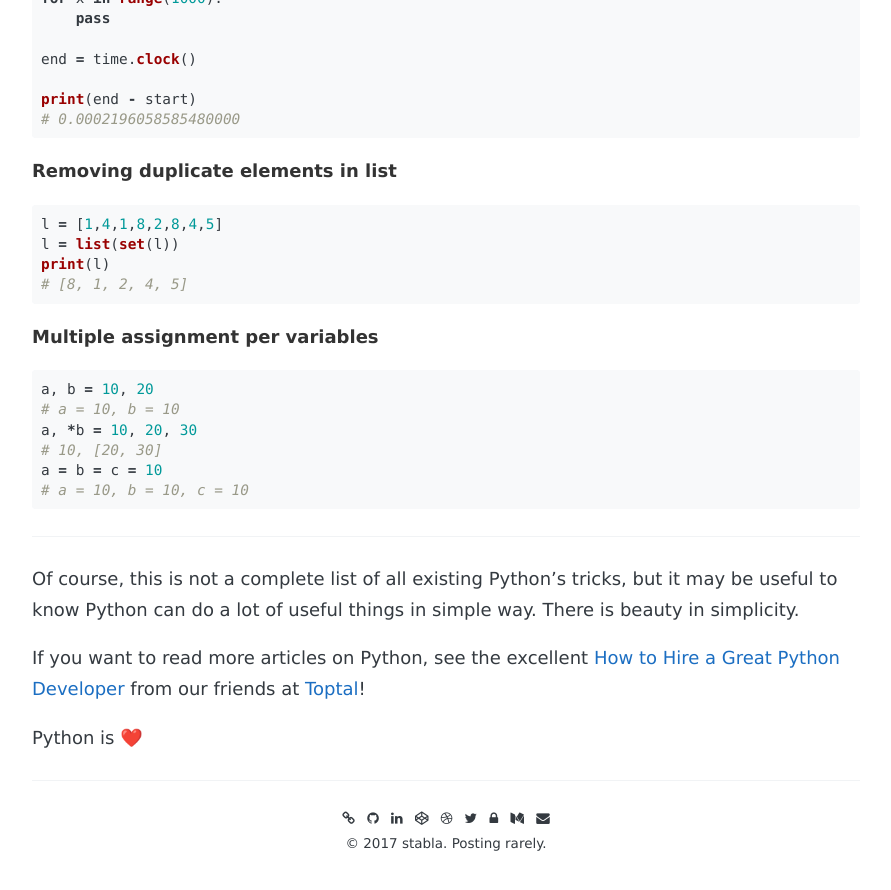
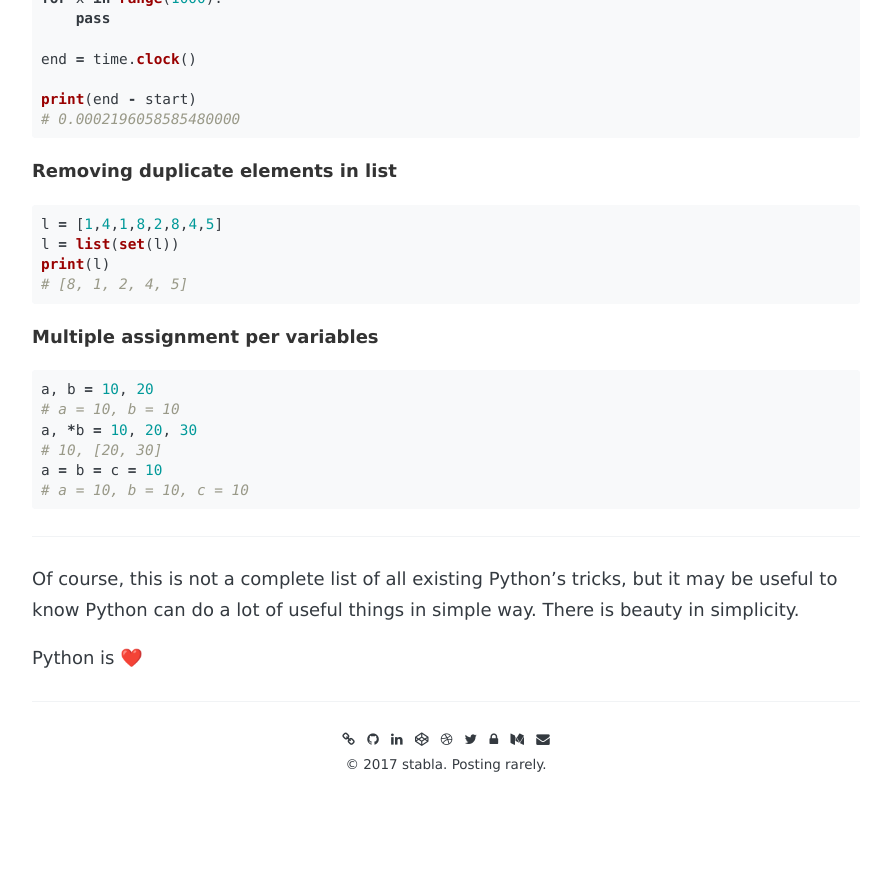
Before and after one commit to stabla/Blog, a Jekyll site: the page built from _posts/2020-10-30-Python-Tips-and-Tricks.md, in a window 1280 px wide and 900 px high, scrolled down 8125 px. Shown: the top 890 px of the window, without its empty margins (194-1085 px from the left). Built offline with Jekyll 4.4.1, drawn with Linux system fonts in a browser that asks for light colours; nearby versions of some CDN libraries; some web fonts are replaced; after the commit the page ends 8946 px from its top, so only the background shows below that.

Commit message:
Update 2020-10-30-Python-Tips-and-Tricks.md

```diff
--- a/_posts/2020-10-30-Python-Tips-and-Tricks.md
+++ b/_posts/2020-10-30-Python-Tips-and-Tricks.md
@@ -413,6 +413,4 @@ _________________
 
 Of course, this is not a complete list of all existing Python's tricks, but it may be useful to know Python can do a lot of useful things in simple way. There is beauty in simplicity.
 
-If you want to read more articles on Python, see the excellent [How to Hire a Great Python Developer](https://www.toptal.com/python#hiring-guide) from our friends at [Toptal](https://www.toptal.com/)!
-
 Python is ❤️
```
